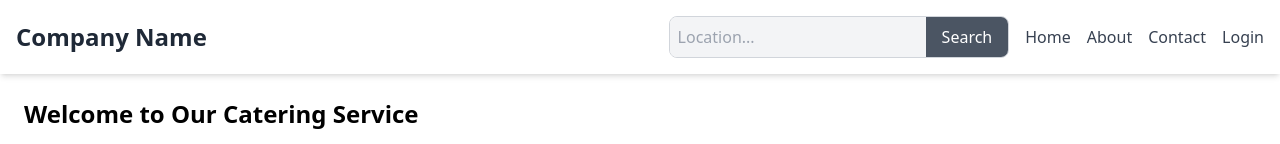
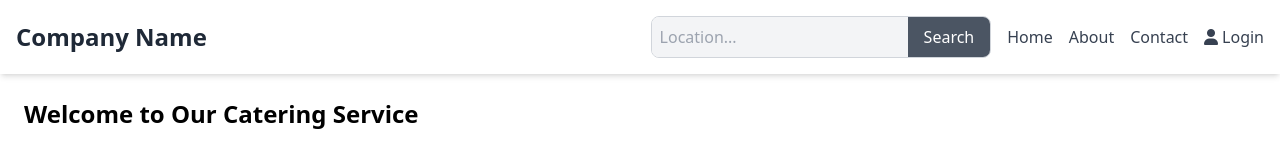
Before and after one commit to webhostdevs/BookMyCater, a React (Vite) app: page / in a window 1280 px wide. Shown: the top 144 px of the page. Built offline with nearby package versions, Linux system fonts and the light colour scheme; no server answers.

Commit message:
Update Navbar.jsx

```diff
--- a/src/components/Navbar.jsx
+++ b/src/components/Navbar.jsx
@@ -62,9 +62,19 @@ function Navbar({ searchTerm, setSearchTerm, toggleAuthForm, isLoggedIn, setLogg
 
         {/* Login/Logout Button */}
         {isLoggedIn ? (
-          <button onClick={handleLogout} className="text-gray-700 hover:text-black transition">Logout</button>
+          <button
+            onClick={handleLogout}
+            className="flex items-center text-gray-700 hover:text-black transition"
+          >
+            <i className="fas fa-sign-out-alt mr-1"></i> Logout
+          </button>
         ) : (
-          <button onClick={toggleAuthForm} className="text-gray-700 hover:text-black transition">Login</button>
+          <button
+            onClick={toggleAuthForm}
+            className="flex items-center text-gray-700 hover:text-black transition"
+          >
+            <i className="fas fa-user mr-1"></i> Login
+          </button>
         )}
       </div>
     </nav>
```
